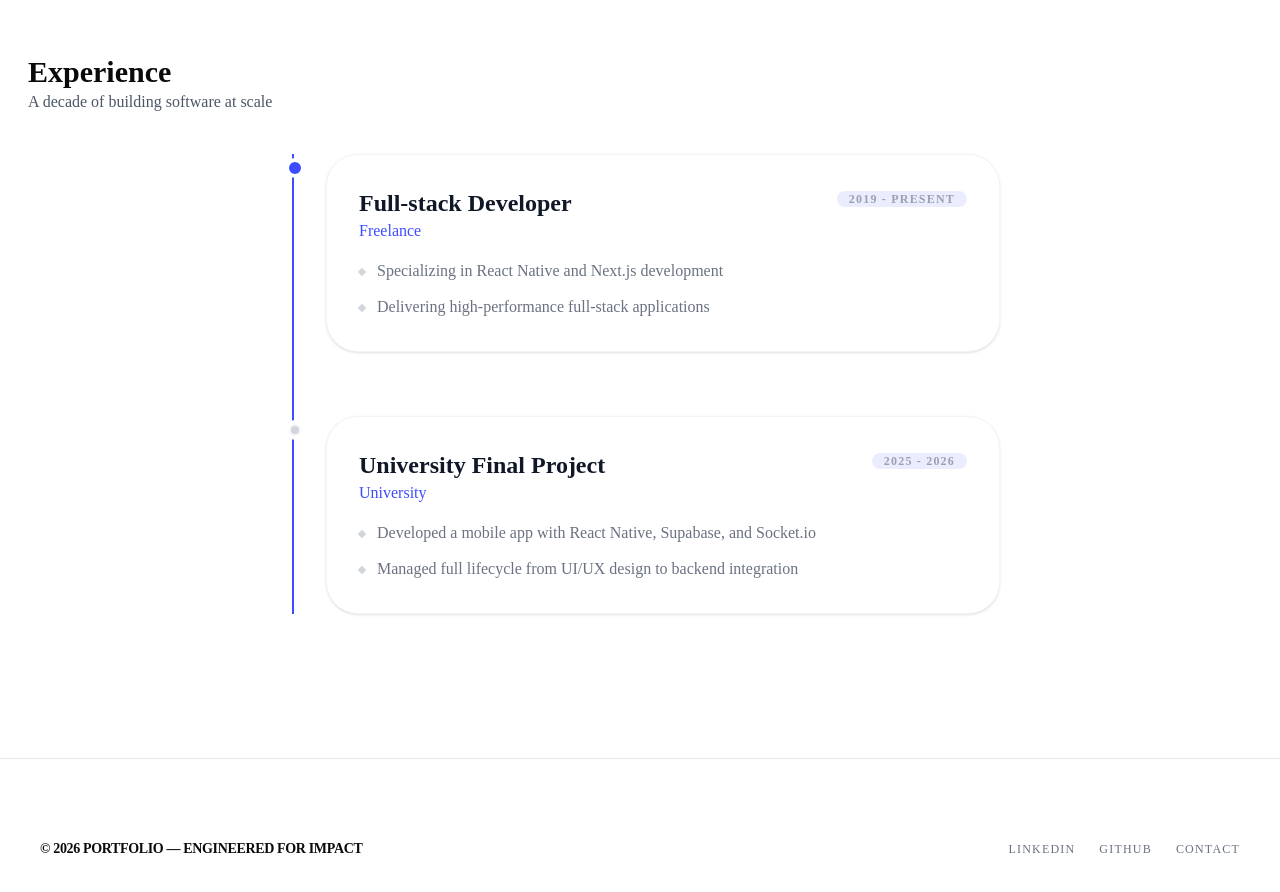
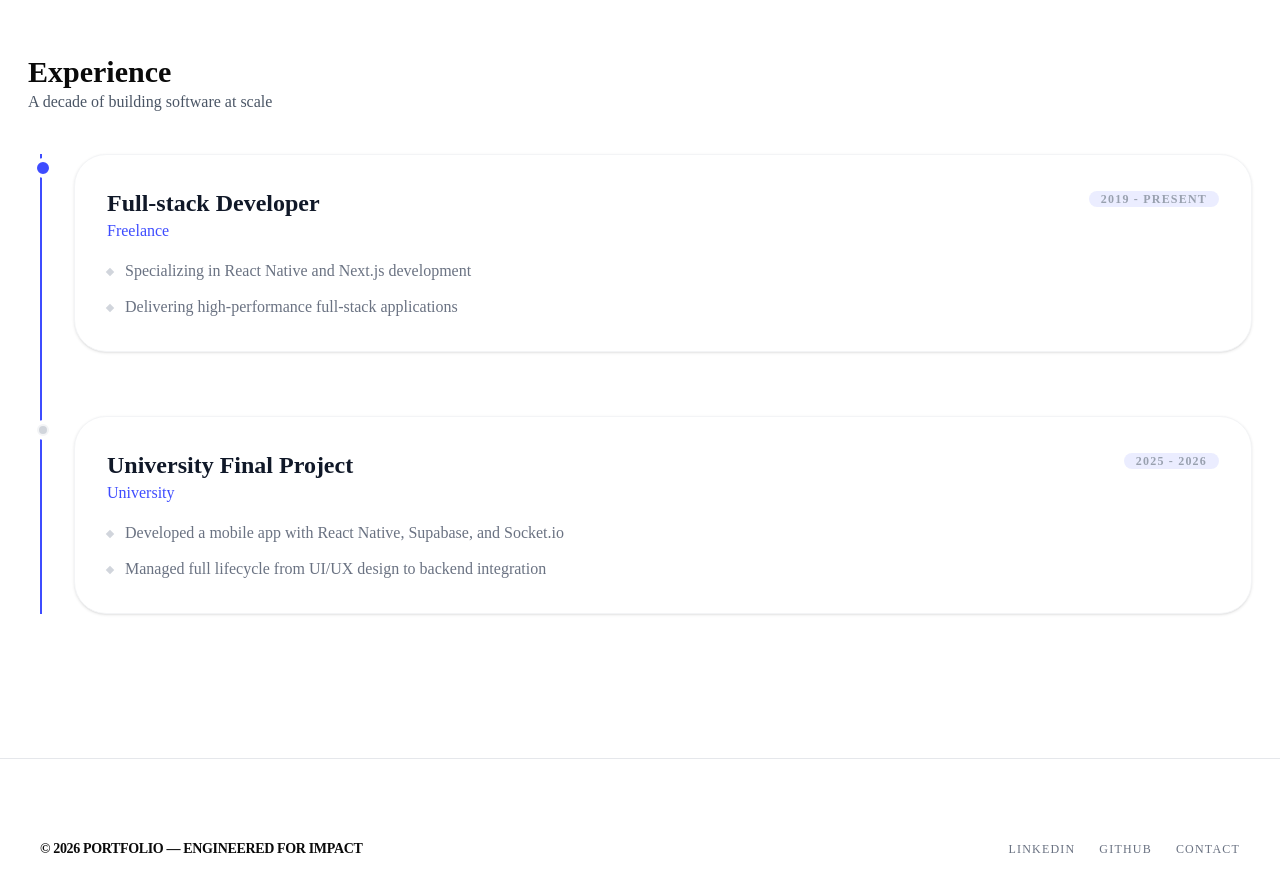
Before and after one commit to Programmingchuks24/portfoliov2, a Next.js app: page /about in a window 1280 px wide. Shown: the part 1097-1989 px from the top of the page. Built offline with nearby package versions, Linux system fonts and the light colour scheme.

Commit message:
updated the timeline in the about page

```diff
--- a/app/about/page.tsx
+++ b/app/about/page.tsx
@@ -31,7 +31,7 @@ const about = () => {
           Get in Touch
         </button>
 
-        <button className="text-black bg-[#3e4cff]/10 px-6 py-2 rounded-xl text-sm font-semibold hover:bg-gray-400 hover:text-black hover:cursor-pointer transition-all">
+        <button className="text-black bg-[#3e4cff]/10 px-6 py-2 rounded-xl text-sm font-semibold hover:bg-gray-400 hover:text-white hover:cursor-pointer transition-all">
           Download CV
         </button>
       </div>
--- a/components/timeline.tsx
+++ b/components/timeline.tsx
@@ -79,7 +79,7 @@ export const Timeline = () => {
 ];
 
   return (
-    <div className="max-w-3xl mx-auto py-10 px-6">
+    <div className=" py-10 px-6 md:px-0 md:w-full">
       <div className="relative border-l-2 border-gray-100 ml-3 pl-8 flex flex-col gap-16">
         {/* Animated Line Overlay */}
         <motion.div
```
